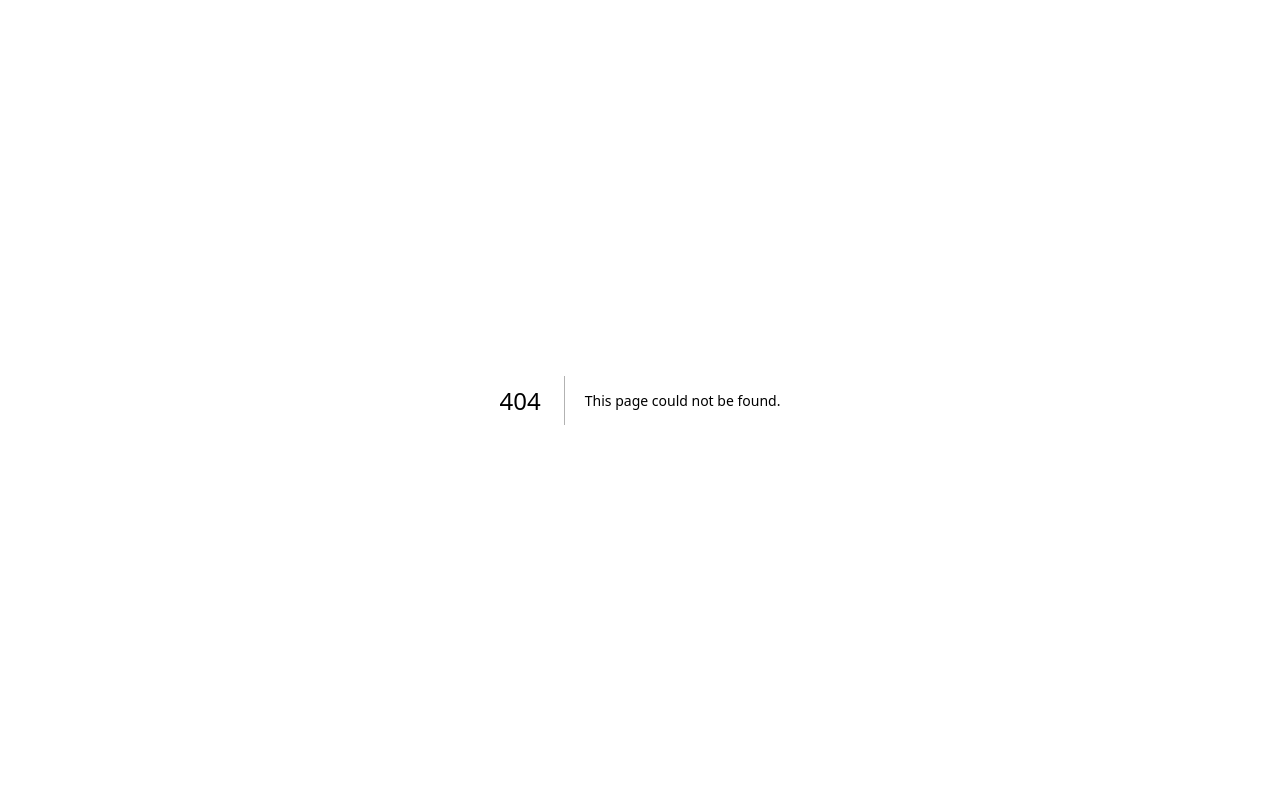
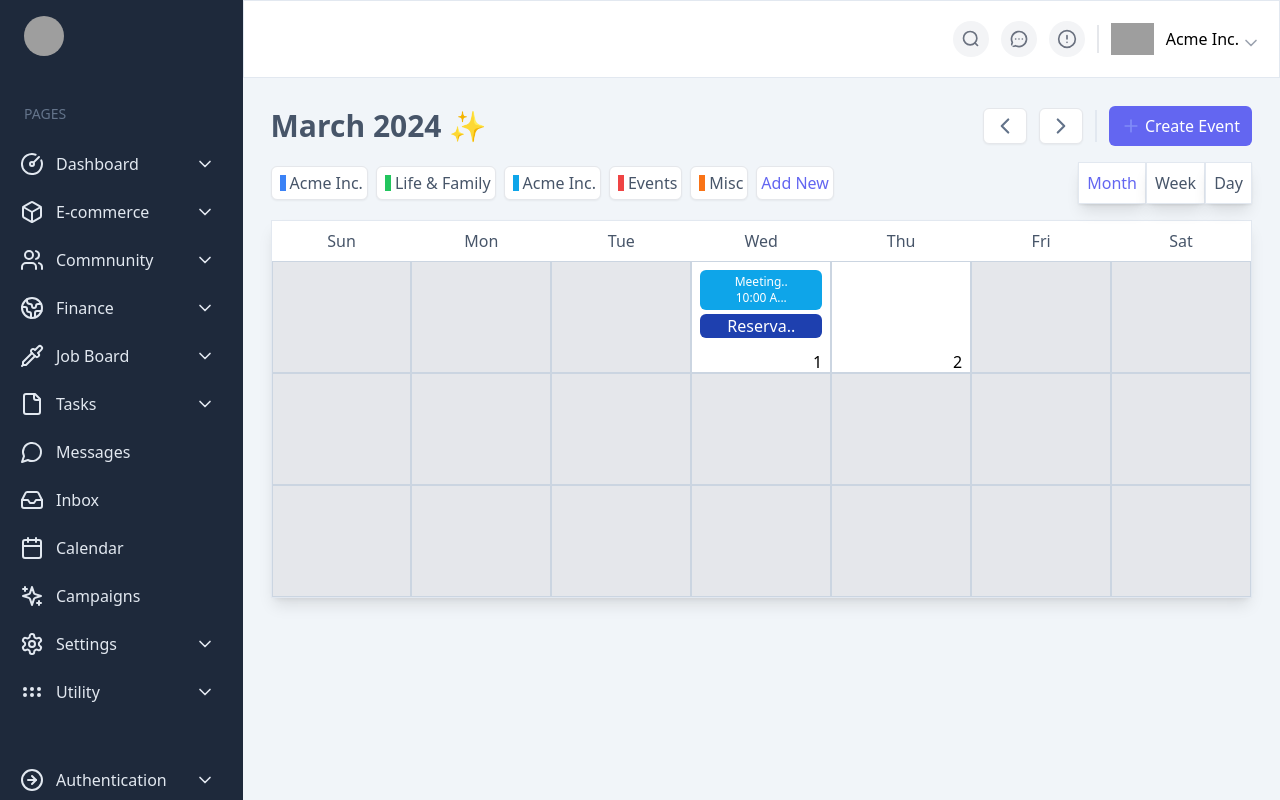
Before and after one commit to Sandhya-p1/Mosaic-demo-practice, a Next.js app: page /calendar in a window 1280 px wide. Before the commit this address had no page. Built offline with nearby package versions, Linux system fonts and the light colour scheme; grey boxes are pictures that could not be loaded.

Commit message:
creating calendar page

```diff
--- /dev/null
+++ b/pages/calendar.jsx
@@ -0,0 +1,103 @@
+import { ChevronLeft, ChevronRight, Plus } from "lucide-react";
+import React from "react";
+import Sidebar from "./components/Sidebar";
+import Nav from "./components/Nav";
+
+function calendar() {
+  return (
+    <main className="flex h-screen ">
+      <Sidebar />
+      <div className="w-full overflow-y-auto bg-slate-100 ">
+        <Nav />
+        <div className="p-7 space-y-4 text-slate-600">
+          {/* top part */}
+          <div className="flex justify-between items-center">
+            <h1 className="text-3xl font-bold">March 2024 ✨</h1>
+            <div className="flex items-center gap-x-3 cursor-pointer">
+              <ChevronLeft className="h-9 w-11 p-1 text-slate-500 bg-white border shadow-sm rounded-md" />
+              <ChevronRight className="h-9 w-11 text-slate-500 p-1 bg-white border shadow-sm rounded-md" />
+              <div className="h-8 border border-slate-200" />
+              <button className="px-3 py-2 iconflex bg-indigo-500 hover:bg-indigo-600 font-medium rounded-md text-white">
+                <Plus className="text-indigo-400 h-5 w-5" />
+                Create Event
+              </button>
+            </div>
+          </div>
+          <div className="flex justify-between items-center">
+            <div className="flex items-center gap-2 flex-wrap ">
+              <h1 className="calendarbtn">
+                <span className="border-blue-500 border h-4 p-[2px] m-1 bg-blue-500" />
+                Acme Inc.
+              </h1>
+              <h1 className="calendarbtn">
+                <span className="border-green-500 border h-4 p-[2px] m-1 bg-green-500" />
+                Life & Family
+              </h1>
+              <h1 className="calendarbtn">
+                <span className="border-sky-500 border h-4 p-[2px] m-1 bg-sky-500" />
+                Acme Inc.
+              </h1>
+              <h1 className="calendarbtn">
+                <span className="border-red-500 border h-4 p-[2px] m-1 bg-red-500" />
+                Events
+              </h1>
+              <h1 className="calendarbtn">
+                <span className="border-orange-500 border h-4 p-[2px] m-1 bg-orange-500" />
+                Misc
+              </h1>
+              <h1 className="calendarbtn text-indigo-500">Add New</h1>
+            </div>
+            <div className="flex items-center shadow-sm">
+              <h1 className="box p-2 text-indigo-500">Month</h1>
+              <h1 className="box p-2">Week</h1>
+              <h1 className="box p-2">Day</h1>
+            </div>
+          </div>
+          {/* body part */}
+          <div className="grid grid-cols-7 box text-center ">
+            <h2 className="py-2">Sun</h2>
+            <h2 className="py-2">Mon</h2>
+            <h2 className="py-2">Tue</h2>
+            <h2 className="py-2">Wed</h2>
+            <h2 className="py-2">Thu</h2>
+            <h2 className="py-2">Fri</h2>
+            <h2 className="py-2">Sat</h2>
+            <div className=" bg-gray-200 h-28  border border-slate-300" />
+            <div className=" bg-gray-200 h-28  border border-slate-300" />
+            <div className=" bg-gray-200 h-28  border border-slate-300" />
+            <div className="  h-28 space-y-1 p-2  border border-slate-300">
+              <h1 className="bg-sky-500 text-white  rounded-md p-1 text-xs">
+                Meeting..
+                <br />
+                10:00 A...
+              </h1>
+              <p className="bg-blue-800 rounded-md text-white">Reserva..</p>
+              <p className="text-end text-black pt-2">1</p>
+            </div>
+            <div className="  h-28 p-2 border border-slate-300">
+              <p className="text-right pt-20 text-black  ">2</p>
+            </div>
+            <div className=" bg-gray-200 h-28  border border-slate-300" />
+            <div className=" bg-gray-200 h-28  border border-slate-300" />
+            <div className=" bg-gray-200 h-28  border border-slate-300" />
+            <div className=" bg-gray-200 h-28  border border-slate-300" />
+            <div className=" bg-gray-200 h-28  border border-slate-300" />
+            <div className=" bg-gray-200 h-28  border border-slate-300" />
+            <div className=" bg-gray-200 h-28  border border-slate-300" />
+            <div className=" bg-gray-200 h-28  border border-slate-300" />
+            <div className=" bg-gray-200 h-28  border border-slate-300" />
+            <div className=" bg-gray-200 h-28  border border-slate-300" />
+            <div className=" bg-gray-200 h-28  border border-slate-300" />
+            <div className=" bg-gray-200 h-28  border border-slate-300" />
+            <div className=" bg-gray-200 h-28  border border-slate-300" />
+            <div className=" bg-gray-200 h-28  border border-slate-300" />
+            <div className=" bg-gray-200 h-28  border border-slate-300" />
+            <div className=" bg-gray-200 h-28  border border-slate-300" />
+          </div>
+        </div>
+      </div>
+    </main>
+  );
+}
+
+export default calendar;
--- a/styles/globals.css
+++ b/styles/globals.css
@@ -74,3 +74,6 @@
 .iconbox {
   @apply h-7 w-7 p-1 rounded-md bg-white border hover:border-slate-300;
 }
+.calendarbtn {
+  @apply p-1 flex items-center bg-white border shadow-sm rounded-md size-fit space-x-2;
+}
```
